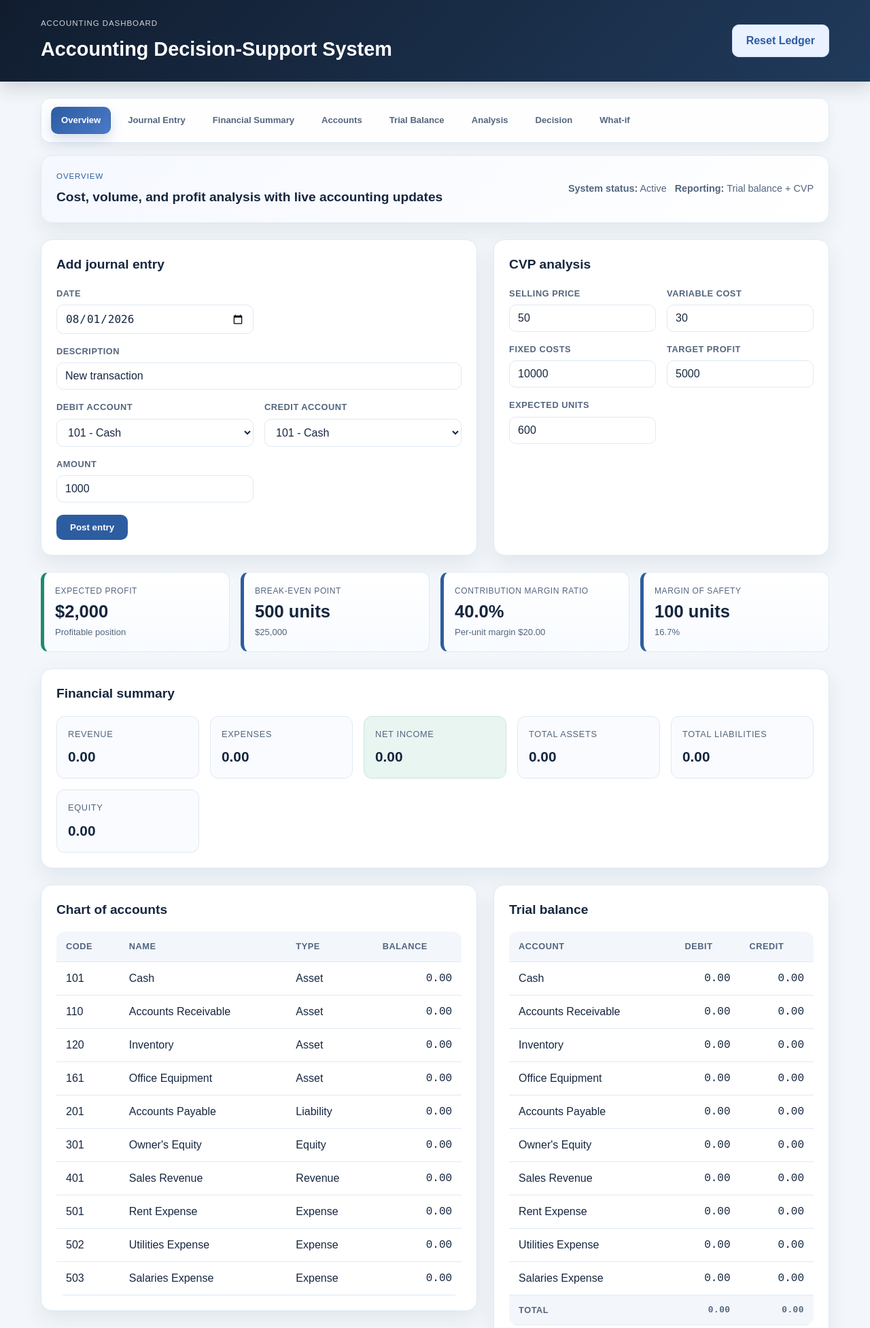
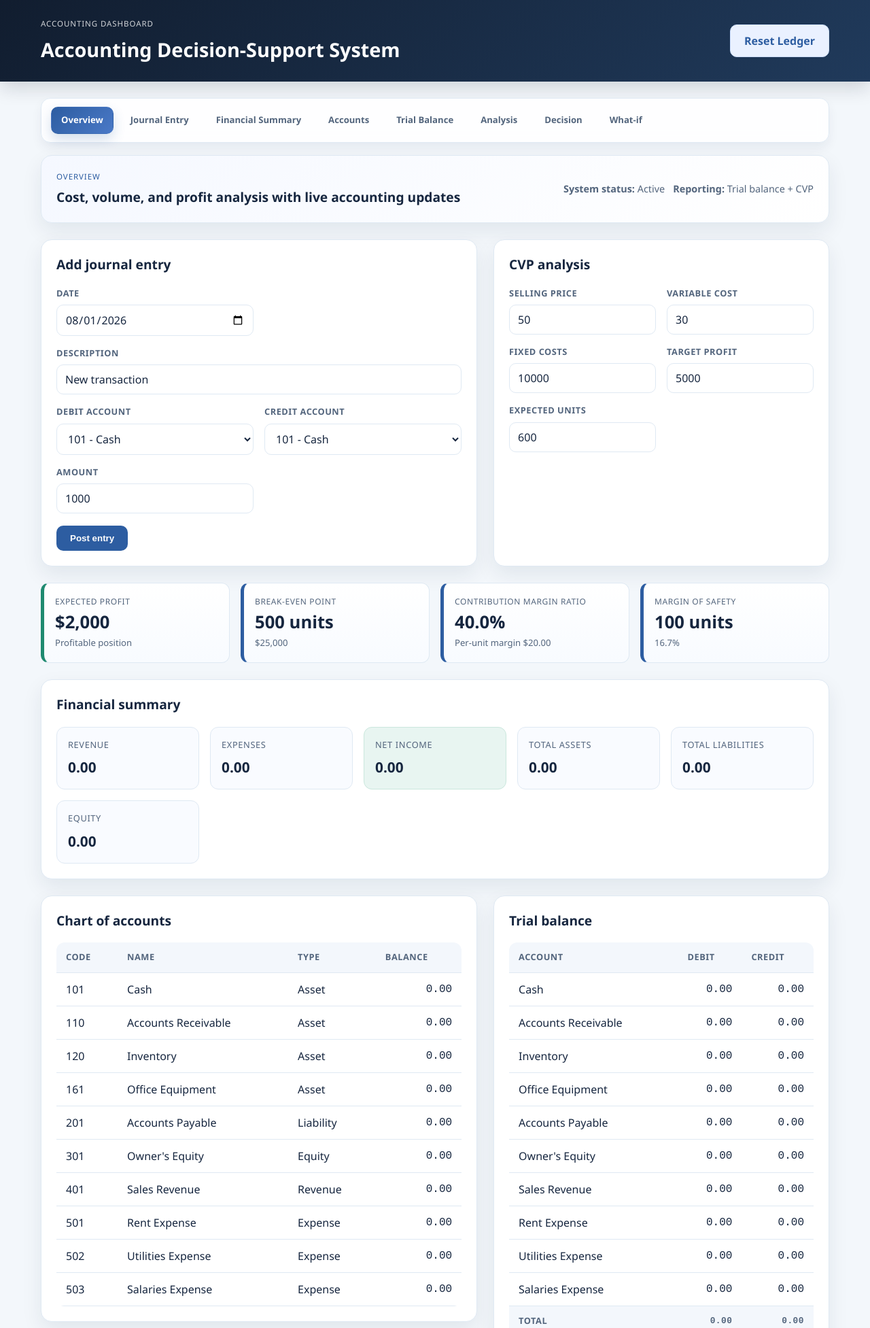
Before and after one commit to xenonono36-ctrl/CVP-Deducing_System, a Flask app: page / in a window 1280 px wide. Shown: the top 1953 px of the page at 68% size. Run offline with Flask 3, Linux system fonts and the light colour scheme.

Commit message:
Update font family in body and input styles for improved typography

```diff
--- a/static/style.css
+++ b/static/style.css
@@ -21,7 +21,7 @@
 
 body {
     margin: 0;
-    font-family: Arial, Helvetica, sans-serif;
+    font-family: "Aptos", "Segoe UI", sans-serif;
     background: var(--paper);
     color: var(--ink);
     line-height: 1.5;
@@ -201,6 +201,7 @@ input, select {
     border-radius: 10px;
     padding: 10px 12px;
     font-size: 1rem;
+    font-family: inherit;
     background: white;
     color: var(--ink);
 }
```
